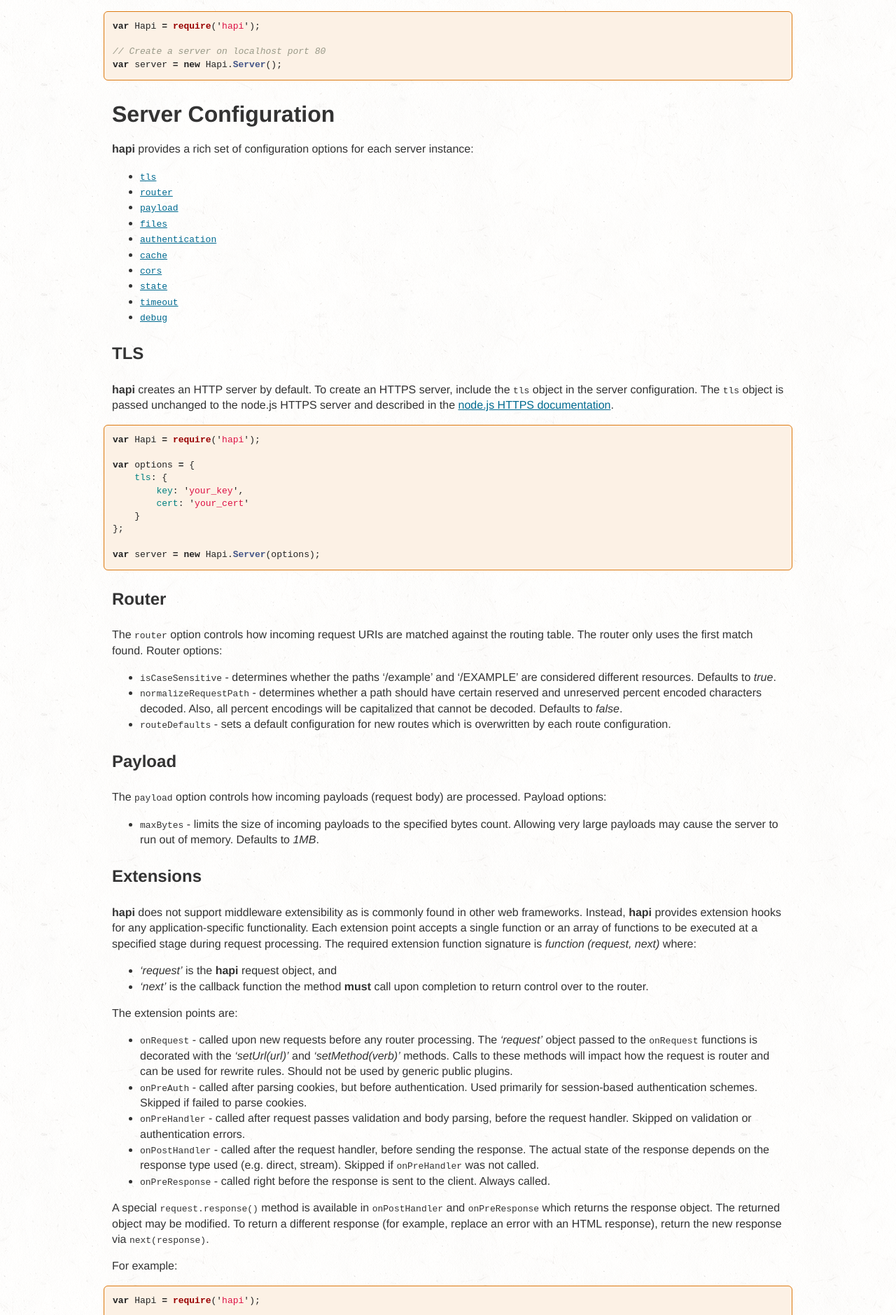
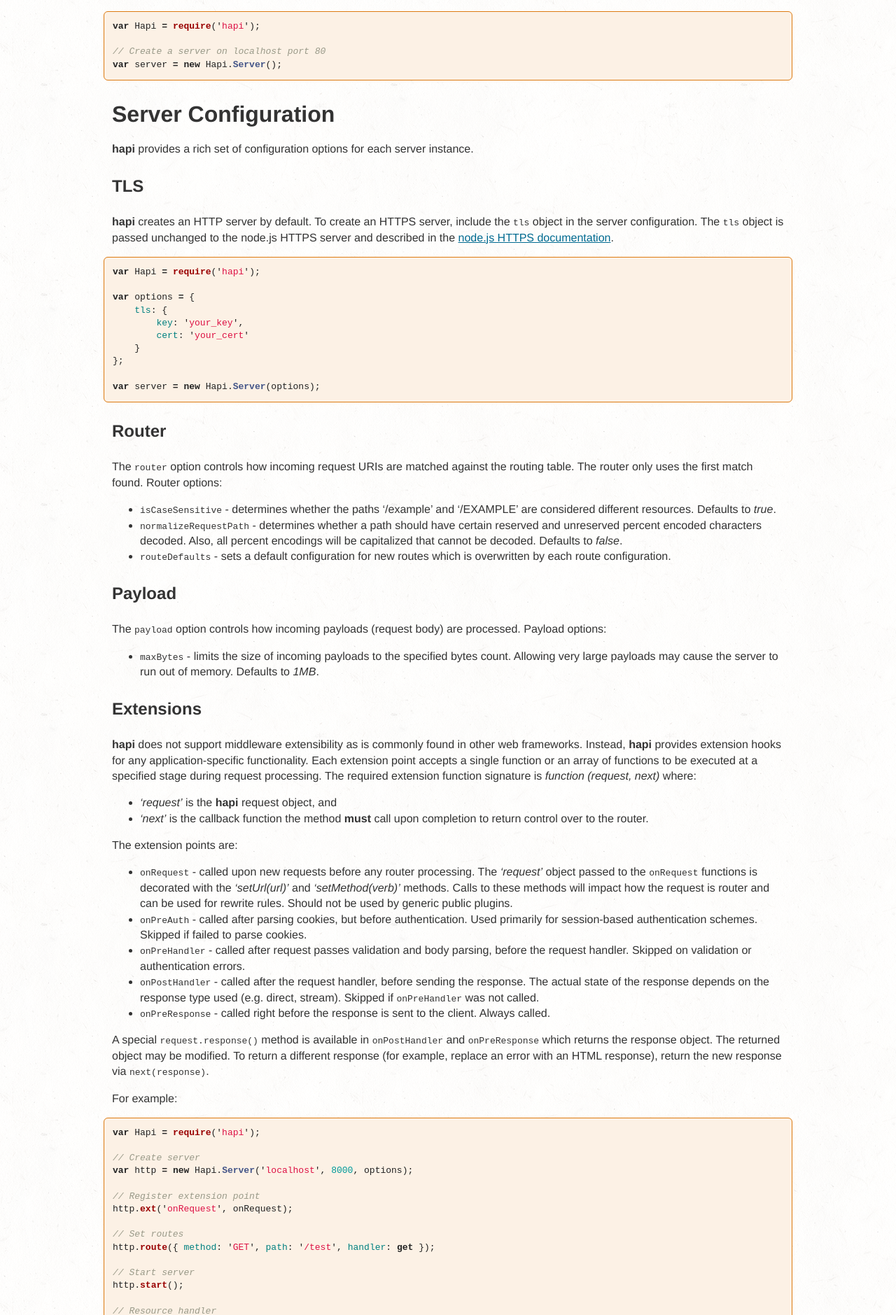
Before and after one commit to z0mt3c/spumko.github.com, a Jekyll site: the page built from _posts/2013-03-22-api.md, in a window 1280 px wide. Shown: the part 472-2351 px from the top of the page at 70% size. Built offline with Jekyll 4.4.1, drawn with Linux system fonts in a browser that asks for light colours; Markdown is read by kramdown in place of the engine named in the settings.

Commit message:
Updating layout

```diff
--- a/_layouts/default.html
+++ b/_layouts/default.html
@@ -12,6 +12,7 @@
 
     <link rel="stylesheet" href="/css/main.css">
     <link rel="stylesheet" href="/css/syntax.css">
+    <link rel="stylesheet" href="/css/overrides.css">
 
     <script src="/js/vendor/html5shiv.js"></script>
 </head>
--- a/_layouts/example.html
+++ b/_layouts/example.html
@@ -12,6 +12,7 @@
 
     <link rel="stylesheet" href="/css/main.css">
     <link rel="stylesheet" href="/css/syntax.css">
+    <link rel="stylesheet" href="/css/overrides.css">
 
     <script src="/js/vendor/html5shiv.js"></script>
 </head>
--- a/_layouts/page.html
+++ b/_layouts/page.html
@@ -11,6 +11,7 @@
     <meta name="viewport" content="width=device-width">
 
     <link rel="stylesheet" href="css/main.css">
+    <link rel="stylesheet" href="/css/overrides.css">
 
     <script src="js/vendor/html5shiv.js"></script>
 </head>
--- a/_layouts/resource.html
+++ b/_layouts/resource.html
@@ -12,6 +12,7 @@
 
     <link rel="stylesheet" href="/css/main.css">
     <link rel="stylesheet" href="/css/syntax.css">
+    <link rel="stylesheet" href="/css/overrides.css">
 
     <script src="/js/vendor/html5shiv.js"></script>
 </head>
--- a/_posts/2013-03-22-api.md
+++ b/_posts/2013-03-22-api.md
@@ -24,19 +24,7 @@
 
 ## Server Configuration
 
-**hapi** provides a rich set of configuration options for each server instance:
-
-- [`tls`](#tls)
-- [`router`](#router)
-- [`payload`](#payload)
-- [`files`](#files)
-- [`authentication`](#authentication)
-- [`cache`](#cache)
-- [`cors`](#cors)
-- [`state`](#state)
-- [`timeout`](#timeout)
-- [`debug`](#debug)
-
+**hapi** provides a rich set of configuration options for each server instance.
 
 ### TLS
 
--- /dev/null
+++ b/css/overrides.css
@@ -0,0 +1,3 @@
+.sidebar li {
+	list-style: none;
+}
```
Also changed, not shown: _posts/2013-03-21-plugins.md (+1 -0 lines).
